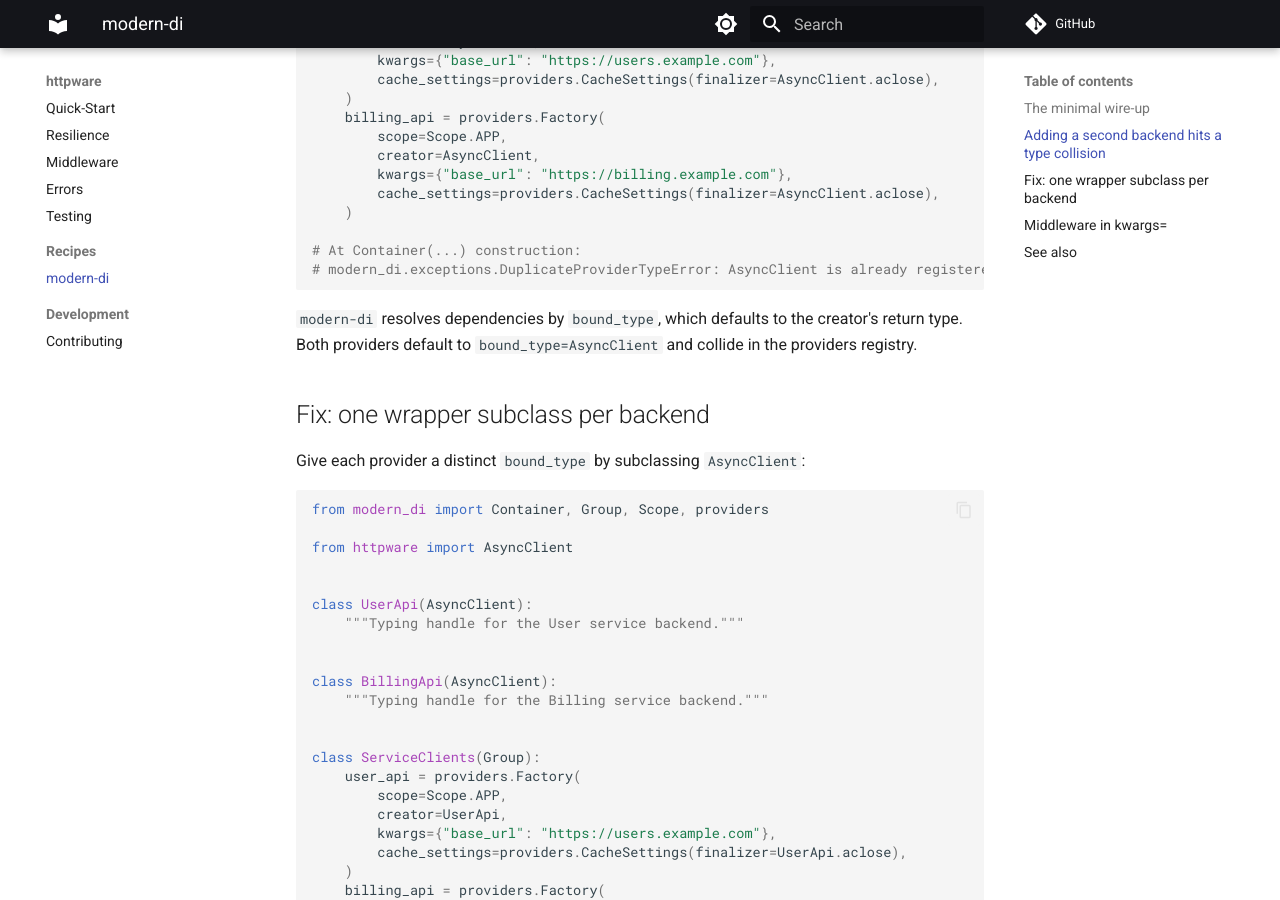
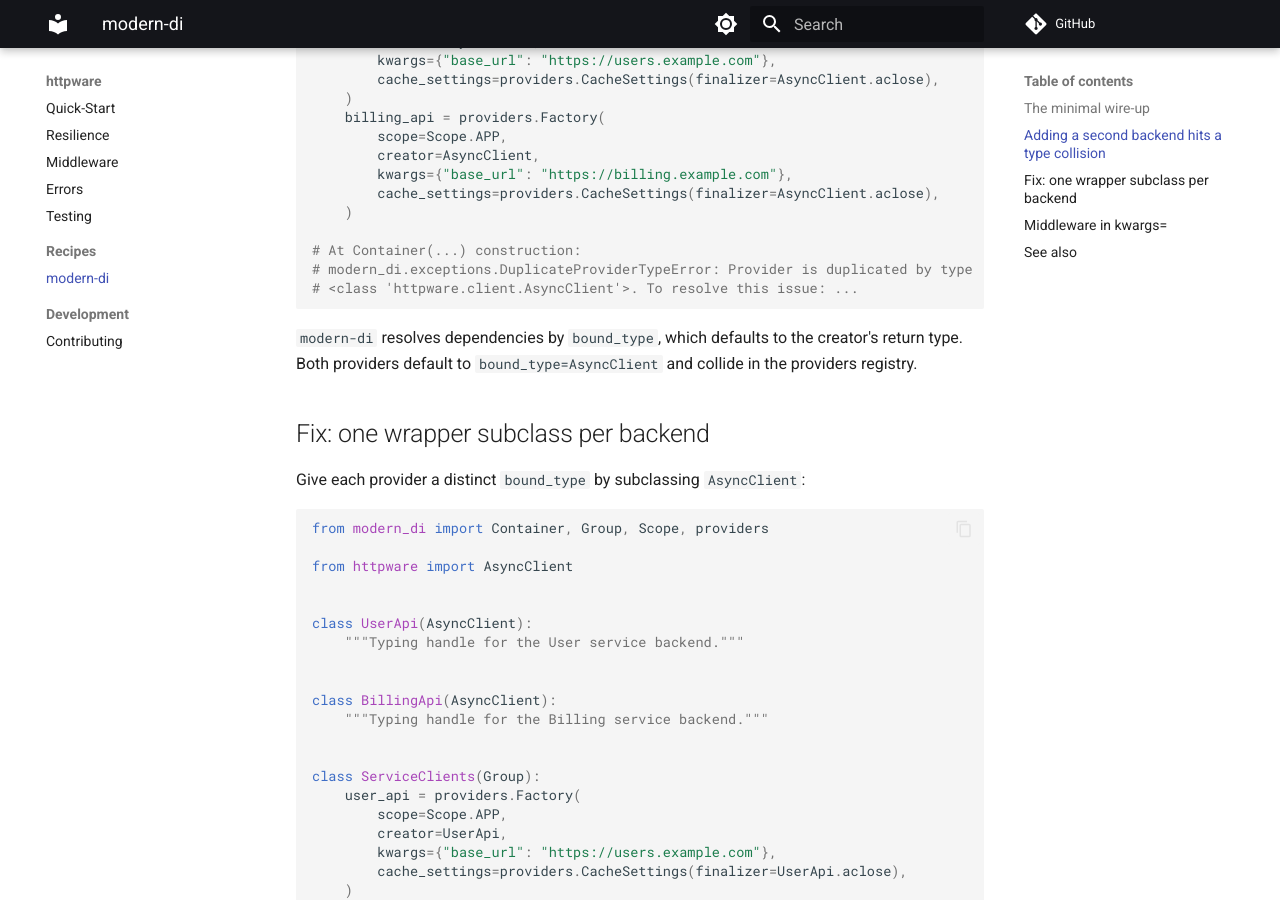
Before and after one commit to modern-python/httpware, an MkDocs documentation site: the page built from docs/recipes/modern-di.md, in a window 1280 px wide and 900 px high, scrolled down 1362 px. Built offline with MkDocs 1.6.1 and Material for MkDocs 9.7.7, drawn with Linux system fonts in a browser that asks for light colours; comment, search, counter and statistics services are not loaded.

Commit message:
docs(recipes): correct DuplicateProviderTypeError message text
End-to-end verification against the published modern-di surfaced that
the actual exception message reads "Provider is duplicated by type
<class 'httpware.client.AsyncClient'>. To resolve this issue: ..." —
not the shorter "AsyncClient is already registered" the recipe showed.
Module path and class name were already correct.

Co-Authored-By: Claude Opus 4.7 (1M context) <noreply@anthropic.com>

````diff
--- a/docs/recipes/modern-di.md
+++ b/docs/recipes/modern-di.md
@@ -56,7 +56,8 @@ class ServiceClients(Group):
     )
 
 # At Container(...) construction:
-# modern_di.exceptions.DuplicateProviderTypeError: AsyncClient is already registered
+# modern_di.exceptions.DuplicateProviderTypeError: Provider is duplicated by type
+# <class 'httpware.client.AsyncClient'>. To resolve this issue: ...
 ```
 
 `modern-di` resolves dependencies by `bound_type`, which defaults to the creator's return type. Both providers default to `bound_type=AsyncClient` and collide in the providers registry.
````
